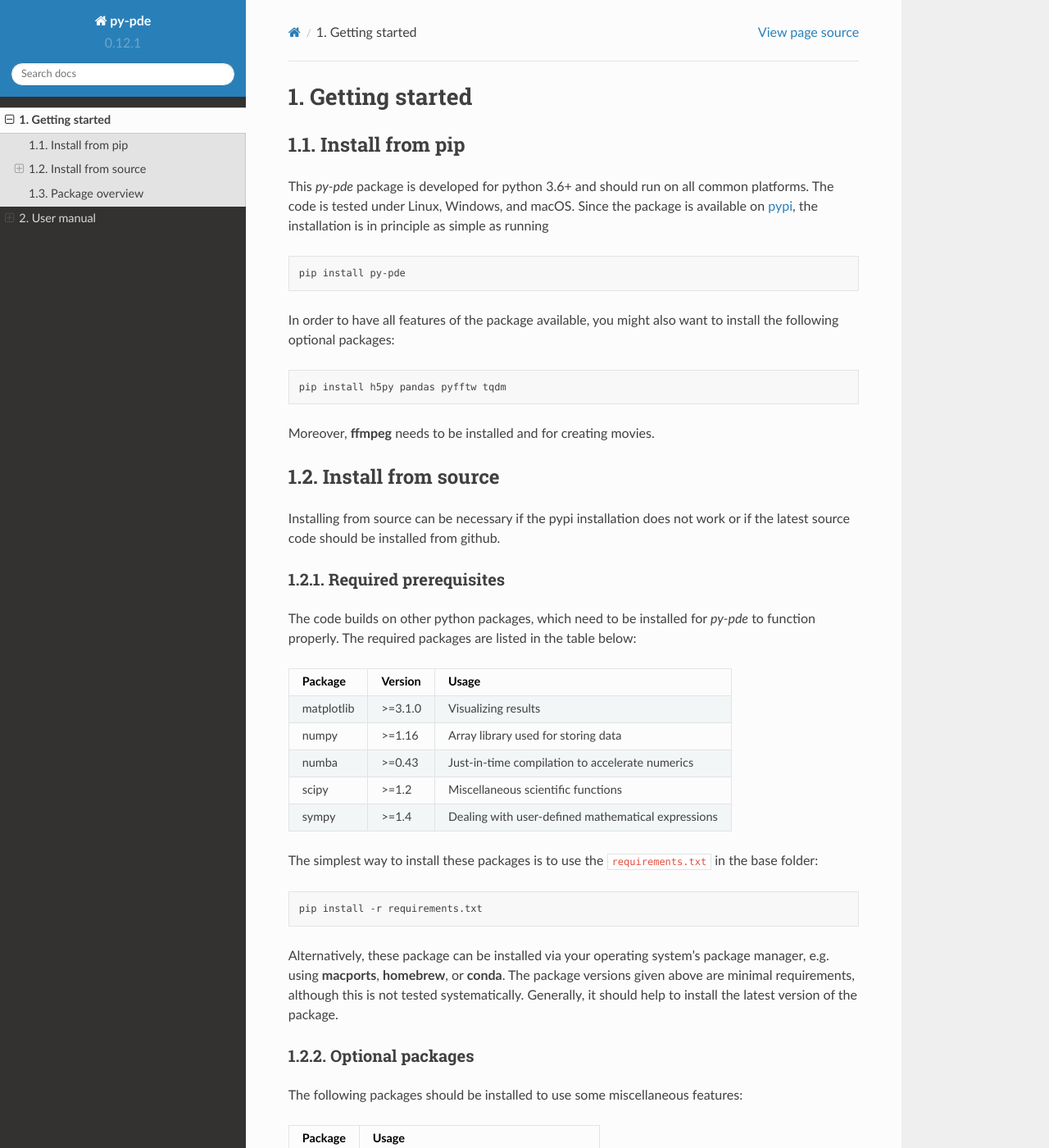
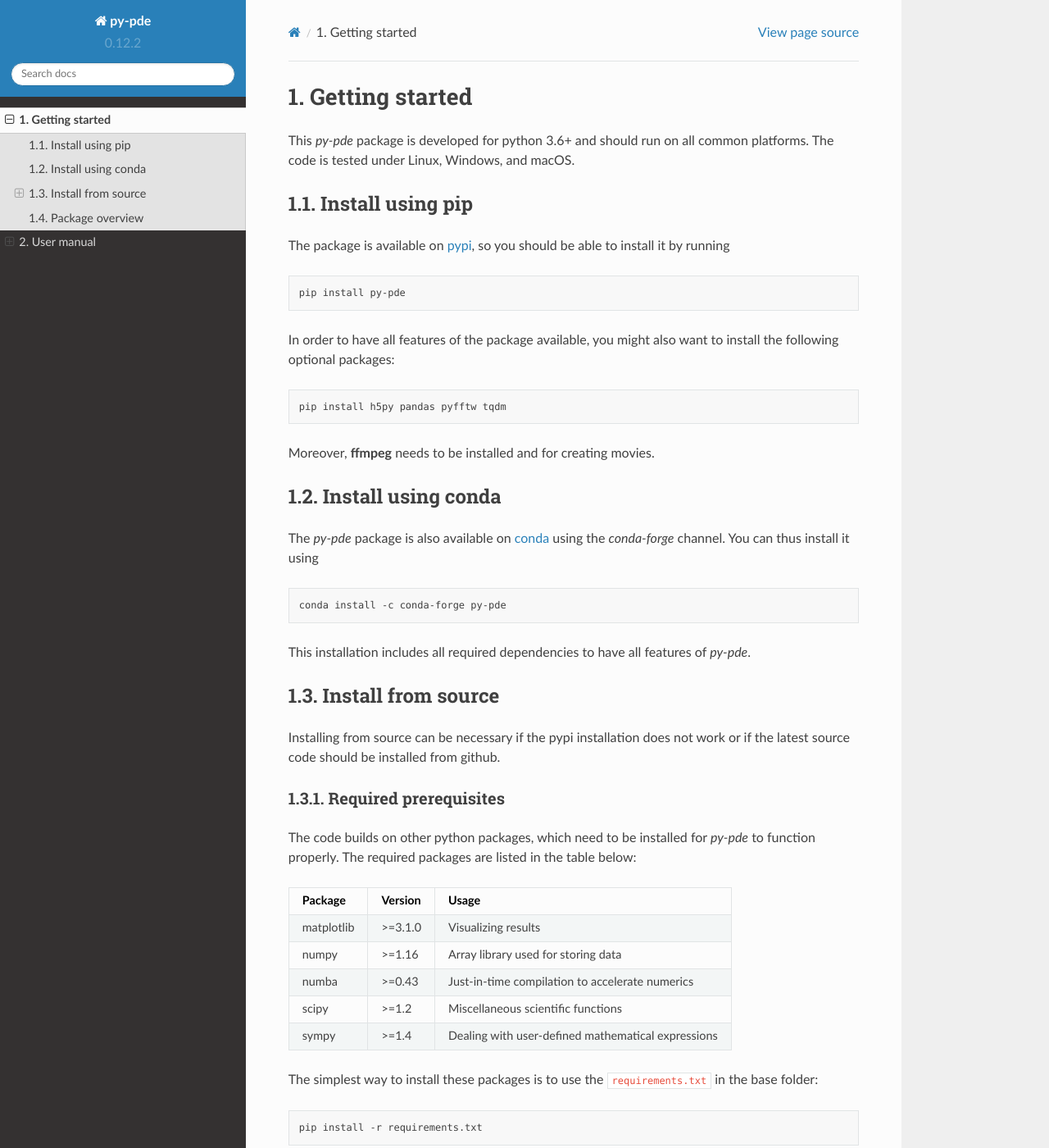
Before and after one commit to zwicker-group/py-pde, a Sphinx documentation site: the page built from docs/source/getting_started.rst, in a window 1280 px wide and 1400 px high. Shown: the whole window at 82% size. Built offline with Sphinx 7.4.7 and the Read the Docs theme 2.0.0, drawn with Linux system fonts in a browser that asks for light colours; pages that are not in the unit, such as notebooks, are missing from menus; some of the changed text lies outside the part shown.

Commit message:
Bumped version to 0.12.2
Updated documentation to include conda installation

```diff
--- a/docs/source/getting_started.rst
+++ b/docs/source/getting_started.rst
@@ -1,14 +1,16 @@
 Getting started
 ===============
-
-Install from pip
-^^^^^^^^^^^^^^^^
 
 This `py-pde` package is developed for python 3.6+ and should run on all
 common platforms.
 The code is tested under Linux, Windows, and macOS.
-Since the package is available on `pypi <https://pypi.org/project/py-pde/>`_,
-the installation is in principle as simple as running
+
+
+Install using pip
+^^^^^^^^^^^^^^^^^
+
+The package is available on `pypi <https://pypi.org/project/py-pde/>`_, so you should be
+able to install it by running
 
 .. code-block:: bash
 
@@ -24,6 +26,20 @@ install the following optional packages:
 	pip install h5py pandas pyfftw tqdm
 
 Moreover, :command:`ffmpeg` needs to be installed and for creating movies.
+
+
+Install using conda
+^^^^^^^^^^^^^^^^^^^
+
+The `py-pde` package is also available on `conda <https://conda.io>`_ using the
+`conda-forge` channel.
+You can thus install it using
+
+.. code-block:: bash
+
+    conda install -c conda-forge py-pde
+
+This installation includes all required dependencies to have all features of `py-pde`.
 
 
 Install from source
--- a/pde/version.py
+++ b/pde/version.py
@@ -4,4 +4,4 @@ Contains the version information of the package
 .. codeauthor:: David Zwicker <david.zwicker@ds.mpg.de>
 """
 
-__version__ = "0.12.1"
+__version__ = "0.12.2"
```
